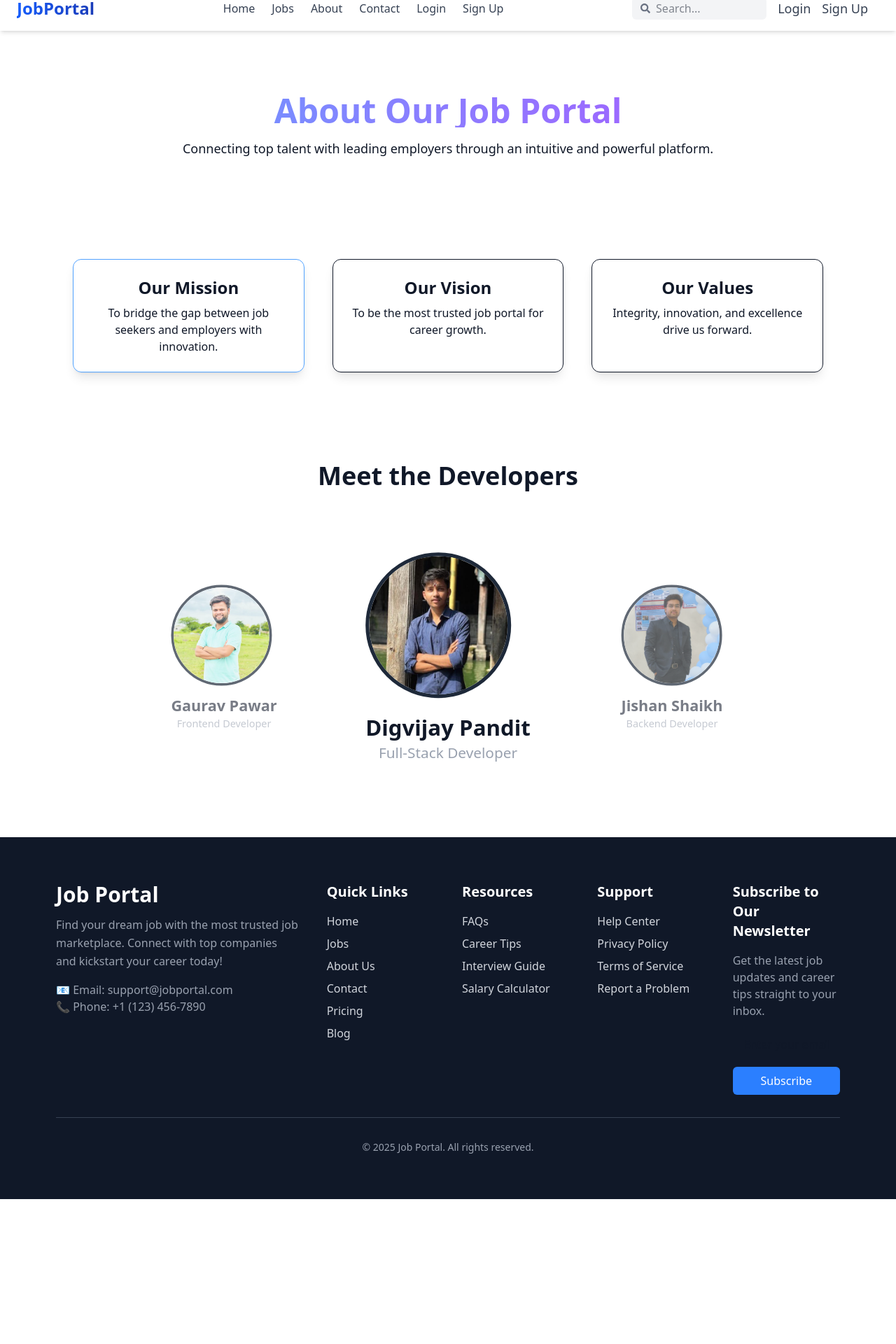
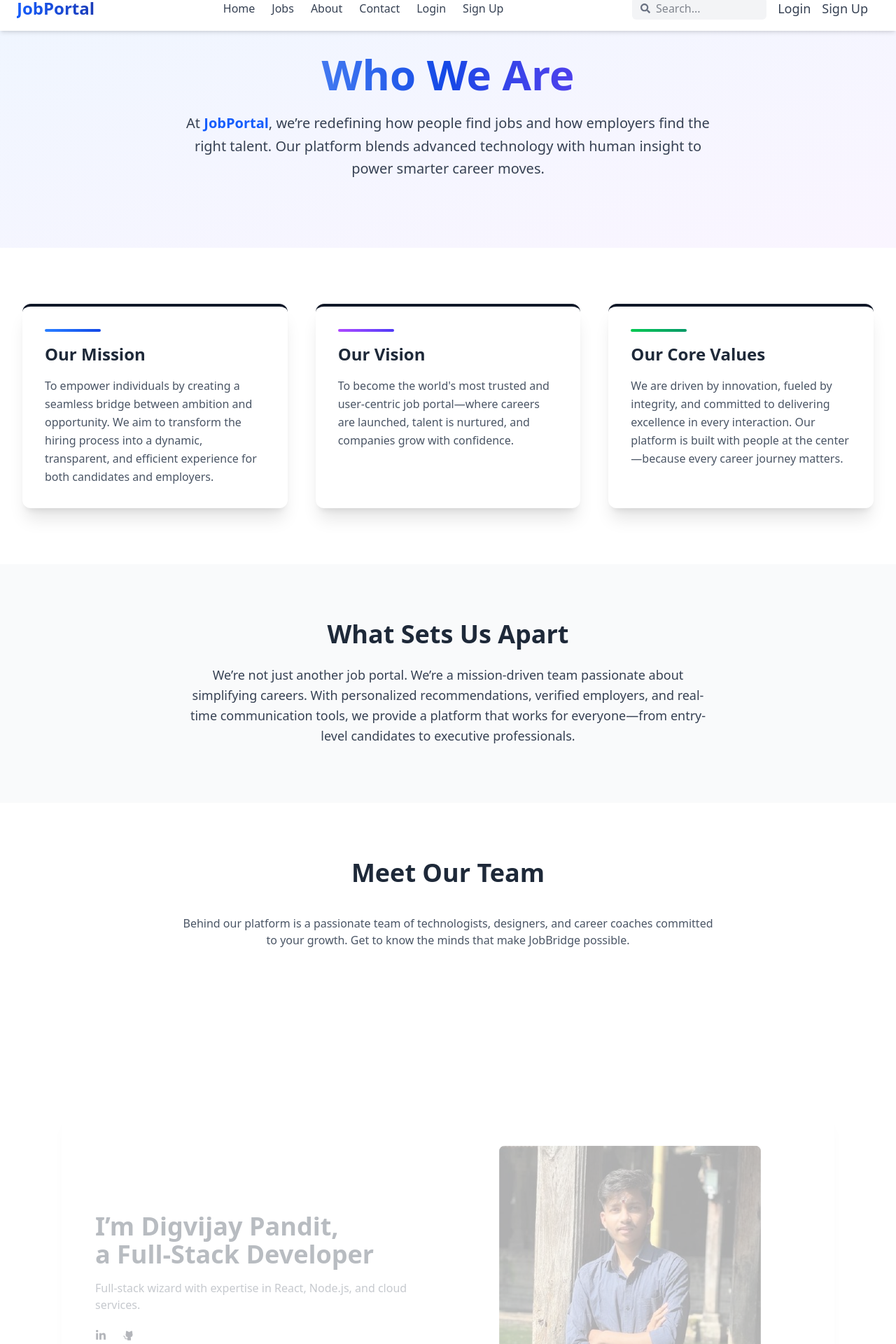
Before and after one commit to digvijaypandit/job-portal-in-react, a React (Vite) app: page /about in a window 1280 px wide. Shown: the part 20-1940 px from the top of the page at 70% size. Before the commit the page ends 1733 px from the top, so only its background shows below. Built offline with nearby package versions, Linux system fonts and the light colour scheme; no server answers.

Commit message:
feat: enhance job portal features; add JobCategory component, improve About and Team sections, and refine JobRecommendations layout

```diff
--- a/src/components/Landing/Home.jsx
+++ b/src/components/Landing/Home.jsx
@@ -64,7 +64,7 @@ function Home() {
             </button>
           </motion.div>
 
-          {/* Stats */}
+          {/* Stats
           <div className="flex gap-16">
             <div>
               <h3 className="text-4xl font-bold text-primary">35000</h3>
@@ -74,7 +74,7 @@ function Home() {
               <h3 className="text-4xl font-bold text-primary">8550+</h3>
               <p className="text-gray-600">Daily Job Post</p>
             </div>
-          </div>
+          </div> */}
         </motion.div>
 
         {/* Right Side (3D Character & Animated Circles) */}
--- a/src/components/applicant/JobRecommendations.jsx
+++ b/src/components/applicant/JobRecommendations.jsx
@@ -1,29 +1,43 @@
 import React, { useRef } from "react";
 import { IoIosArrowDropright, IoIosArrowDropleft } from "react-icons/io";
+import { BsHourglassSplit } from "react-icons/bs";
+import { FiArrowUpRight } from "react-icons/fi";
+import { IoPeople } from "react-icons/io5";
 
 const JobCard = ({ job, gradient }) => {
   return (
     <div
-      className={`relative p-5 rounded-2xl shadow-lg min-w-[260px] h-60 text-gray-900 overflow-hidden flex flex-col justify-between ${gradient}`}
+      className={`relative p-4 rounded-2xl min-w-[260px] h-60 bg-white text-gray-900 flex flex-col justify-between overflow-hidden group transition duration-300`}
     >
-      {/* In Office Badge */}
-      <span className="absolute bottom-10 left-3 bg-white text-gray-800 px-2 py-1 text-xs font-medium rounded-md shadow">
+      <div className={`absolute top-0 left-0 w-full h-20 rounded-t-2xl z-0 ${gradient}`} />
+      <div className="absolute top-3 right-3 bg-white p-1 rounded-lg z-10 transition-transform duration-300 group-hover:scale-110">
+        <img src={job.logo} alt={job.company} className="w-10 h-10 object-contain" />
+      </div>
+      <div className="absolute top-3 left-3">
+        <h3 className="text-md font-semibold transition-colors duration-300">
+          {job.job_title}
+        </h3>
+      </div>
+      <span className="absolute top-16 left-3 border-1 rounded-2xl bg-white text-gray-800 px-2 py-1 text-xs font-medium z-10">
         {job.location}
       </span>
-
-      {/* Company Logo */}
-      <div className="absolute top-3 right-3 bg-white p-2 rounded-lg shadow-md">
-        <img src={job.logo} alt={job.company} className="w-10 h-10" />
+      <div className="z-10 mt-20 px-1">
+        <p className="text-sm text-gray-600">{job.company}</p>
       </div>
-
-      {/* Job Details */}
-      <h3 className="text-lg font-bold">{job.job_title}</h3>
-      <p className="text-sm">{job.company}</p>
-
-      {/* Applied & Time Left */}
-      <div className="flex justify-between text-sm mt-3 text-gray-800">
-        <p>{job.applied} Applied</p>
-        <p>{job.time_left}</p>
+      <div className="flex items-center justify-between mt-auto px-1 text-sm text-gray-800 z-10">
+        <div className="flex flex-col gap-1">
+          <div className="flex items-center gap-1">
+            <IoPeople  />
+            <span>{job.applied} Applied</span>
+          </div>
+          <div className="flex items-center gap-1">
+            <BsHourglassSplit />
+            <span>{job.time_left} left</span>
+          </div>
+        </div>
+        <div className="text-gray-500 transition-transform duration-300 p-1 rounded-full group-hover:rotate-12 group-hover:bg-blue-600 group-hover:text-white">
+          <FiArrowUpRight size={20}/>
+        </div>
       </div>
     </div>
   );
@@ -31,6 +45,7 @@ const JobCard = ({ job, gradient }) => {
 
 const JobRecommendations = ({ jobs = [] }) => {
   const containerRef = useRef(null);
+
   const gradients = [
     "bg-gradient-to-r from-green-400 to-green-600",
     "bg-gradient-to-r from-yellow-400 to-orange-500",
@@ -40,33 +55,29 @@ const JobRecommendations = ({ jobs = [] }) => {
     "bg-gradient-to-r from-cyan-400 to-teal-500",
   ];
 
-  // Scroll Functions
   const scrollLeft = () => {
-    if (containerRef.current) {
-      containerRef.current.scrollBy({ left: -280, behavior: "smooth" });
-    }
+    containerRef.current?.scrollBy({ left: -280, behavior: "smooth" });
   };
 
   const scrollRight = () => {
-    if (containerRef.current) {
-      containerRef.current.scrollBy({ left: 280, behavior: "smooth" });
-    }
+    containerRef.current?.scrollBy({ left: 280, behavior: "smooth" });
   };
 
   return (
     <div>
-      <h3 className='text-2xl font-medium'>Recommendations</h3>
-      <p>Latest job's for you</p>
+      <h3 className="text-2xl font-medium">Recommendations</h3>
+      <p className="text-gray-600">Latest jobs for you</p>
+
       <div className="relative flex items-center justify-center py-6">
-        {/* Left Scroll Button */}
+        {/* Left Scroll */}
         <button
           onClick={scrollLeft}
-          className="absolute -left-5 z-10 p-2 cursor-pointer bg-white shadow-md rounded-full hover:bg-gray-200 transition-all"
+          className="absolute -left-6 cursor-pointer z-10 p-2 bg-white shadow-md rounded-full hover:bg-gray-200 transition-all"
         >
           <IoIosArrowDropleft size={28} />
         </button>
 
-        {/* Scrollable Container */}
+        {/* Cards */}
         <div
           ref={containerRef}
           className="flex overflow-x-auto space-x-4 px-6 h-auto scrollbar-hide scroll-smooth flex-nowrap"
@@ -74,14 +85,18 @@ const JobRecommendations = ({ jobs = [] }) => {
         >
           {jobs.length > 0 ? (
             jobs.map((job, index) => (
-              <JobCard key={index} job={job} gradient={gradients[index % gradients.length]} />
+              <JobCard
+                key={index}
+                job={job}
+                gradient={gradients[index % gradients.length]}
+              />
             ))
           ) : (
             <p className="text-gray-500">No job recommendations available.</p>
           )}
         </div>
 
-        {/* Right Scroll Button */}
+        {/* Right Scroll */}
         <button
           onClick={scrollRight}
           className="absolute -right-5 cursor-pointer z-10 p-2 bg-white shadow-md rounded-full hover:bg-gray-200 transition-all"
--- a/src/components/comman/About.jsx
+++ b/src/components/comman/About.jsx
@@ -1,79 +1,96 @@
-import React,{useState, useEffect} from "react";
+import React from "react";
 import { motion } from "framer-motion";
-import { useNavigate } from "react-router-dom";
-import Team from './Team'
+import Team from "./Team";
 import Navbar from "./Navbar";
 import Footer from "./footer";
 
 const About = () => {
-
-    const navigate = useNavigate();
-
-    const [isLoggedIn, setIsLoggedIn] = useState(false);
-
-      useEffect(() => {
-        const token = localStorage.getItem("token");
-        setIsLoggedIn(!!token);
-    }, []);
+  const cards = [
+    {
+      title: "Our Mission",
+      desc: "To empower individuals by creating a seamless bridge between ambition and opportunity. We aim to transform the hiring process into a dynamic, transparent, and efficient experience for both candidates and employers.",
+      color: "from-blue-500 to-blue-700",
+    },
+    {
+      title: "Our Vision",
+      desc: "To become the world's most trusted and user-centric job portal—where careers are launched, talent is nurtured, and companies grow with confidence.",
+      color: "from-purple-500 to-indigo-600",
+    },
+    {
+      title: "Our Core Values",
+      desc: "We are driven by innovation, fueled by integrity, and committed to delivering excellence in every interaction. Our platform is built with people at the center—because every career journey matters.",
+      color: "from-green-500 to-emerald-600",
+    },
+  ];
 
   return (
-    <div
-      className="transition-colors duration-500 bg-white text-gray-900"
-    >
-
-      {/* Navbar or Auth Buttons */}
-        <Navbar />
-        <div className="flex justify-between items-center px-6 py-4">
-          <h2 className="text-xl font-bold text-white cursor-pointer hover:scale-110 transition hover:text-blue-400" onClick={() => navigate("/")}>Job Portal</h2>
-          <div>
-            <button onClick={() => navigate("/login")} className="px-5 py-2 mr-4 border border-white rounded-lg hover:bg-white hover:text-black transition">
-              Login
-            </button>
-            <button onClick={() => navigate("/login")} className="px-5 py-2 bg-blue-500 text-white rounded-lg hover:bg-blue-600 transition">
-              Get Started
-            </button>
-          </div>
-        </div>
+    <div className="bg-white text-gray-900 transition-colors duration-500">
+      <Navbar />
 
       {/* Hero Section */}
       <motion.section
-        className="text-center py-20 px-5"
-        initial={{ opacity: 0, y: -50 }}
+        className="text-center py-24 px-6 bg-gradient-to-br from-blue-50 to-purple-50"
+        initial={{ opacity: 0, y: -30 }}
         animate={{ opacity: 1, y: 0 }}
         transition={{ duration: 0.8 }}
       >
-        <h1 className="text-5xl font-extrabold text-transparent bg-clip-text bg-gradient-to-r from-blue-400 to-purple-500">
-          About Our Job Portal
+        <h1 className="text-6xl font-extrabold text-transparent bg-clip-text bg-gradient-to-r from-blue-200 via-blue-700 to-purple-600">
+          Who We Are
         </h1>
-        <p className="mt-4 text-lg max-w-3xl mx-auto">
-          Connecting top talent with leading employers through an intuitive and powerful platform.
+        <p className="mt-6 text-xl max-w-3xl mx-auto text-gray-700 leading-relaxed">
+          At <span className="font-bold text-blue-600">JobPortal</span>, we’re redefining how people find jobs and how employers find the right talent. Our platform blends advanced technology with human insight to power smarter career moves.
         </p>
       </motion.section>
 
       {/* Mission, Vision, Values */}
-      <section className="py-16 px-10 max-w-6xl mx-auto grid md:grid-cols-3 gap-10">
-        {[
-          { title: "Our Mission", desc: "To bridge the gap between job seekers and employers with innovation.", color: "blue-400" },
-          { title: "Our Vision", desc: "To be the most trusted job portal for career growth.", color: "purple-400" },
-          { title: "Our Values", desc: "Integrity, innovation, and excellence drive us forward.", color: "green-400" },
-        ].map((item, index) => (
+      <section className="py-20 px-8 max-w-7xl mx-auto grid md:grid-cols-3 gap-10">
+        {cards.map((item, index) => (
           <motion.div
             key={index}
-            className={`bg-white/10  "bg-gray-100 text-gray-900 text-white"
-              backdrop-blur-lg p-6 rounded-xl shadow-lg text-center border border-${item.color}`}
-            whileHover={{ scale: 1.05 }}
+            className="bg-white cursor-pointer rounded-xl p-8 shadow-xl border-t-4"
+            whileHover={{ scale: 1.03 }}
+            initial={{ opacity: 0, y: 30 }}
+            animate={{ opacity: 1, y: 0 }}
+            transition={{ duration: 0.5, delay: index * 0.2 }}
           >
-            <h3 className={`text-2xl font-semibold text-${item.color}`}>{item.title}</h3>
-            <p className="mt-2">{item.desc}</p>
+            <div
+              className={`h-1 w-20 mb-4 rounded-full bg-gradient-to-r ${item.color}`}
+            ></div>
+            <h3 className="text-2xl font-semibold mb-4 text-gray-800">
+              {item.title}
+            </h3>
+            <p className="text-gray-600 leading-relaxed">{item.desc}</p>
           </motion.div>
         ))}
       </section>
 
+      {/* What Sets Us Apart Section */}
+      <motion.section
+        className="bg-gray-50 py-20 px-6"
+        initial={{ opacity: 0 }}
+        whileInView={{ opacity: 1 }}
+        transition={{ duration: 0.8 }}
+      >
+        <div className="max-w-5xl mx-auto text-center">
+          <h2 className="text-4xl font-bold mb-6 text-gray-800">What Sets Us Apart</h2>
+          <p className="text-lg text-gray-700 max-w-3xl mx-auto leading-relaxed">
+            We’re not just another job portal. We’re a mission-driven team passionate about simplifying careers. With personalized recommendations, verified employers, and real-time communication tools, we provide a platform that works for everyone—from entry-level candidates to executive professionals.
+          </p>
+        </div>
+      </motion.section>
+
       {/* Team Section */}
-      <section>
-        <Team />
+      <section className="py-20 px-6 bg-white">
+        <div className="max-w-6xl mx-auto text-center">
+          <h2 className="text-4xl font-bold mb-10 text-gray-800">Meet Our Team</h2>
+          <p className="text-gray-600 mb-12 max-w-3xl mx-auto">
+            Behind our platform is a passionate team of technologists, designers, and career coaches committed to your growth. Get to know the minds that make JobBridge possible.
+          </p>
+          <Team />
+        </div>
       </section>
-        <Footer />
+
+      <Footer />
     </div>
   );
 };
--- a/src/components/comman/Team.jsx
+++ b/src/components/comman/Team.jsx
@@ -1,73 +1,104 @@
-import { useState } from "react";
-import { motion } from "framer-motion";
+import { useEffect, useState } from "react";
+import { motion, AnimatePresence } from "framer-motion";
+import { FaLinkedinIn } from "react-icons/fa";
+import { PiGithubLogoFill } from "react-icons/pi";
 
 const members = [
-  { name: "Jishan Shaikh", role: "Backend Developer", img: "/images/Jishan.jpg" },
-  { name: "Digvijay Pandit", role: "Full-Stack Developer", img: "/images/Digvijay.jpg" },
-  { name: "Gaurav Pawar", role: "Frontend Developer", img: "/images/Gaurav.jpg" },
+  {
+    name: "Jishan Shaikh",
+    role: "Backend Developer",
+    img: "/images/Jishan.jpg",
+    bio: "Builds scalable backend systems with Node.js, Express, and MongoDB.",
+    github: "https://github.com/jishanshaikh",
+    linkedin: "https://linkedin.com/in/jishanshaikh",
+  },
+  {
+    name: "Digvijay Pandit",
+    role: "Full-Stack Developer",
+    img: "/images/Digvijay.jpg",
+    bio: "Full-stack wizard with expertise in React, Node.js, and cloud services.",
+    github: "https://github.com/digvijaypandit",
+    linkedin: "https://linkedin.com/in/digvijaypandit",
+  },
+  {
+    name: "Gaurav Pawar",
+    role: "Frontend Developer",
+    img: "/images/Gaurav.jpg",
+    bio: "Crafts pixel-perfect interfaces with React, TailwindCSS, and animation magic.",
+    github: "https://github.com/gauravpawar",
+    linkedin: "https://linkedin.com/in/gauravpawar",
+  }
 ];
 
-const Team = () => {
-  const [activeIndex, setActiveIndex] = useState(1);
+const TeamCarousel = () => {
+  const [activeIndex, setActiveIndex] = useState(0);
 
-  const handleClick = (index) => {
-    if (index === activeIndex) return;
-    setActiveIndex(index);
-  };
+  // Auto switch developer every 5 seconds
+  useEffect(() => {
+    const interval = setInterval(() => {
+      setActiveIndex((prev) => (prev + 1) % members.length);
+    }, 5000);
+    return () => clearInterval(interval);
+  }, []);
 
   return (
-    <div className="py-16 text-center relative">
-      <motion.h2
-        className="text-4xl font-bold mb-12"
-        initial={{ opacity: 0, y: -50 }}
-        animate={{ opacity: 1, y: 0 }}
-        transition={{ duration: 0.8, ease: "easeOut" }}
-      >
-        Meet the Developers
-      </motion.h2>
+    <div className="relative h-screen flex items-center justify-center bg-white px-6">
+      <div className="max-w-6xl w-full relative">
+        <AnimatePresence mode="wait">
+          <motion.div
+            key={activeIndex}
+            initial={{ opacity: 0, y: 30 }}
+            animate={{ opacity: 1, y: 0 }}
+            exit={{ opacity: 0, y: -30 }}
+            transition={{ duration: 0.8 }}
+            className="flex flex-col-reverse lg:flex-row items-center bg-white shadow-xl rounded-xl p-8 lg:p-12 gap-8"
+          >
+            {/* Text Content */}
+            <div className="lg:w-1/2 text-center lg:text-left">
+              <h1 className="text-4xl font-bold text-gray-800 mb-4">
+                I’m {members[activeIndex].name},<br />
+                a {members[activeIndex].role}
+              </h1>
+              <p className="text-gray-600 mb-6">
+                {members[activeIndex].bio}
+              </p>
 
-      <div className="relative flex justify-center items-center h-96 w-full">
-        {members.map((member, index) => {
-          let position = "left";
-          if (index === activeIndex) position = "center";
-          else if ((index + 1) % members.length === activeIndex) position = "right";
+              <div className="flex items-center justify-center lg:justify-start gap-6 mt-4">
+                <a
+                  href={members[activeIndex].linkedin}
+                  target="_blank"
+                  rel="noopener noreferrer"
+                >
+                  <FaLinkedinIn  />
+                </a>
+                <a
+                  href={members[activeIndex].github}
+                  target="_blank"
+                  rel="noopener noreferrer"
+                >
+                  <PiGithubLogoFill />
+                </a>
+              </div>
+            </div>
 
-          return (
+            {/* Image */}
             <motion.div
-              key={index}
-              className={`absolute cursor-pointer transition-all duration-700 ${
-                position === "center" ? "z-10" : "z-0 opacity-70"
-              }`}
-              style={{
-                left: position === "center" ? "50%" : position === "left" ? "25%" : "75%",
-                transform: position === "center" ? "translateX(-50%) scale(1.3)" : "translateX(-50%) scale(0.9)",
-              }}
-              onClick={() => handleClick(index)}
+              className="lg:w-1/2"
+              initial={{ scale: 0.95 }}
+              animate={{ scale: 1 }}
+              transition={{ duration: 0.5 }}
             >
-              <motion.img
-                src={member.img}
-                alt={member.name}
-                className="rounded-full w-40 h-40 border-4 border-gray-800"
-                whileHover={{ scale: position === "center" ? 1.4 : 1 }}
+              <img
+                src={members[activeIndex].img}
+                alt={members[activeIndex].name}
+                className="rounded-lg w-full max-w-sm mx-auto object-cover"
               />
-              <motion.h3
-                className="text-2xl font-semibold mt-4"
-                animate={{ opacity: position === "center" ? 1 : 0.8 }}
-              >
-                {member.name}
-              </motion.h3>
-              <motion.p
-                className="text-gray-400"
-                animate={{ opacity: position === "center" ? 1 : 0.8 }}
-              >
-                {member.role}
-              </motion.p>
             </motion.div>
-          );
-        })}
+          </motion.div>
+        </AnimatePresence>
       </div>
     </div>
   );
 };
 
-export default Team;
+export default TeamCarousel;
--- a/src/pages/ApplicantHome.jsx
+++ b/src/pages/ApplicantHome.jsx
@@ -5,6 +5,7 @@ import JobRecommendations from '../components/applicant/JobRecommendations'
 import ResourcesSection from '../components/applicant/ResourcesSection'
 import Footer from '../components/comman/footer'
 import { Typewriter } from 'react-simple-typewriter'
+import JobCategory from '../components/job/JobCategory'
 
 function ApplicantHome() {
   const jobData = [
@@ -109,10 +110,10 @@ function ApplicantHome() {
         </div>
 
         {/* Job Recommendations */}
-        <div className="mt-16">
+        <div className="mt-16 mb-2">
           <JobRecommendations jobs={jobData} />
         </div>
-
+        <JobCategory />
         <ResourcesSection />
       </div>
       <Footer />
--- a/src/pages/Jobs.jsx
+++ b/src/pages/Jobs.jsx
@@ -39,7 +39,7 @@ const Job = () => {
       <div className="flex flex-col-reverse lg:flex-row items-center justify-between gap-12 px-6 py-16 ml-8 mt-10">
         {/* Left Side - Heading, Description, and Search */}
         <motion.div
-          className="w-full lg:w-[55%] text-center lg:text-left"
+          className="w-full max-w-[800px] lg:w-[55%] relative 2xl:left-150"
           initial={{ opacity: 0, y: -40 }}
           animate={{ opacity: 1, y: 0 }}
           transition={{ duration: 0.8 }}
```
Also changed, not shown: src/components/job/JobCategory.jsx (added, +158 -0 lines).
